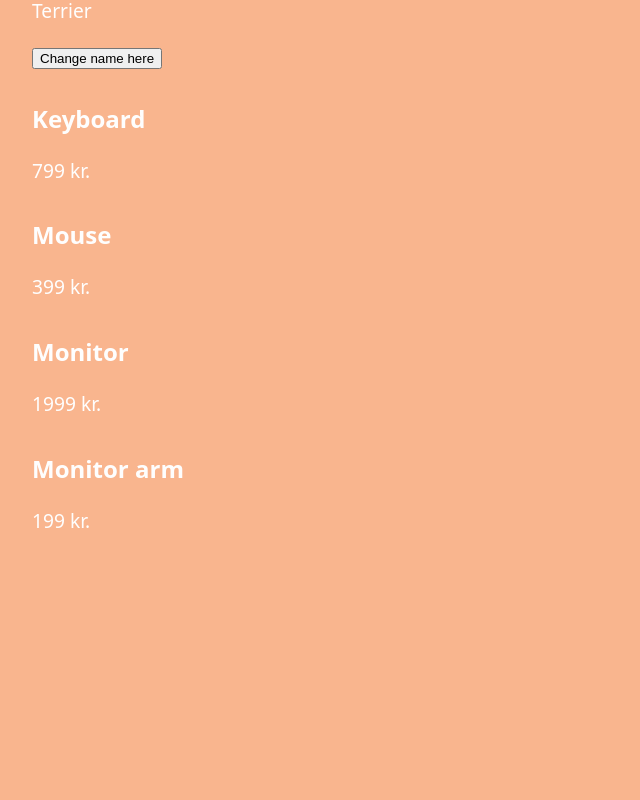
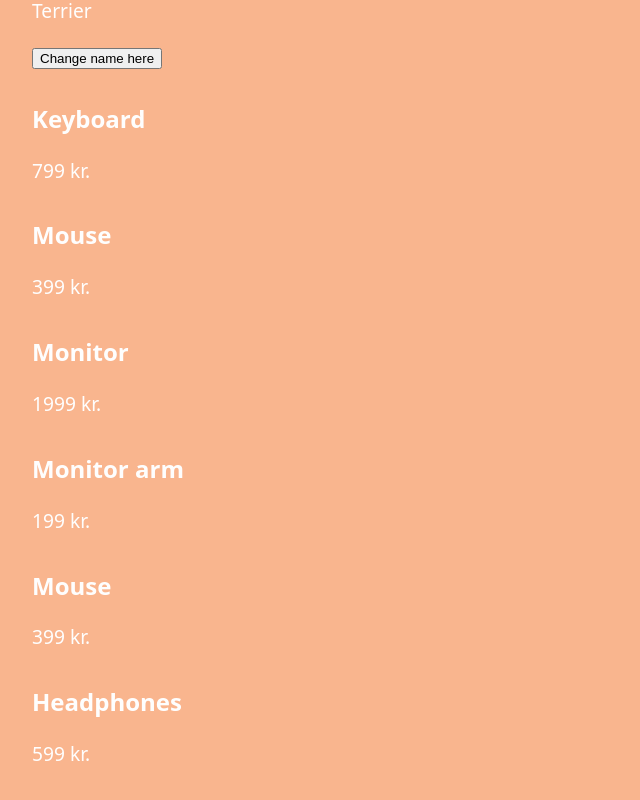
Before and after one commit to FKAYSR/web-app-optimization, a React (Vite) app: page / in a window 1280 px wide. Shown: the part 1201-2001 px from the top of the page, without its empty margins (0-640 px from the left). Before the commit the page ends 1788 px from the top, so only its background shows below. Built offline with nearby package versions, Linux system fonts and the light colour scheme; no server answers.

Commit message:
opgave om filter() done

```diff
--- a/src/pages/HomePage.jsx
+++ b/src/pages/HomePage.jsx
@@ -7,6 +7,7 @@ import StudentCard from "../sandbox/StudentCard";
 import CourseCard from "../sandbox/CourseCard";
 import NameChanger from "../sandbox/NameChanger";
 import ProductList from "../sandbox/ProductList";
+import FilteredProducts from "../sandbox/FilteredProducts";
 
 const name = "Anna";
 const education = "Multimedia Design";
@@ -37,6 +38,7 @@ export default function HomePage() {
         <CourseCard title="Figma" teacher="MNOR" duration="30min" />
         <NameChanger />
         <ProductList />
+        <FilteredProducts />
       </main>
     </>
   );
--- /dev/null
+++ b/src/sandbox/FilteredProducts.jsx
@@ -0,0 +1,22 @@
+export default function FilteredProducts() {
+    const products = [
+  { id: 1, name: "Keyboard", price: 799 },
+  { id: 2, name: "Mouse", price: 399 },
+  { id: 3, name: "Monitor", price: 1999 },
+  { id: 4, name: "Headphones", price: 599 }
+];
+
+  const cheapProducts = products.filter((product) => product.price < 700);
+
+  return (
+    <>
+    {
+  cheapProducts.map((product) => (
+    <article key={product.id}>
+      <h2>{product.name}</h2>
+      <p>{product.price} kr.</p>
+    </article>
+  ))}
+    </>
+  );
+}
--- a/src/sandbox/sandbox.js
+++ b/src/sandbox/sandbox.js
@@ -76,8 +76,13 @@ const products = [
   { id: 1, name: "Keyboard", price: 799 },
   { id: 2, name: "Mouse", price: 399 },
   { id: 3, name: "Monitor", price: 1999 },
+  { id: 4, name: "Headphones", price: 599 },
 ];
 
 const mapproducts = products.map((product) => product.name)
 
 console.log(mapproducts);
+
+// filter()
+const filterProducts = products.filter((product) => product.price < 800);
+console.log(filterProducts);
```
